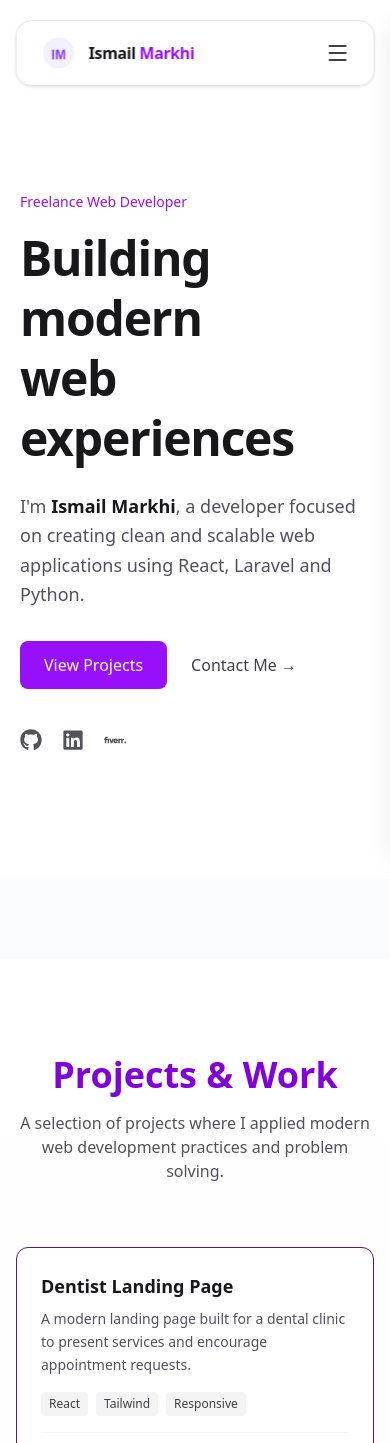
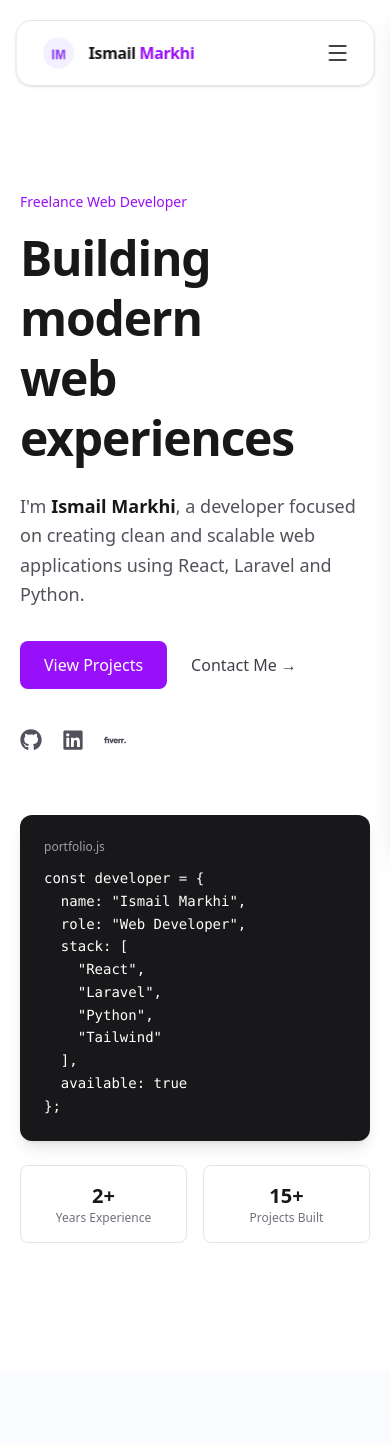
Before and after one commit to IsmailMarkhi/MyWorld, a React (Vite) app: page / in a window 390 px wide. Shown: the top 1443 px of the page. Built offline with nearby package versions, Linux system fonts and the light colour scheme.

Commit message:
hero bug fi

```diff
--- a/src/components/sections/Hero.jsx
+++ b/src/components/sections/Hero.jsx
@@ -76,7 +76,7 @@ export default function Hero() {
 
 
           {/* RIGHT SIDE */}
-          <div className="hidden lg:block">
+          <div className="sm:flex lg:block">
 
             <div className="bg-zinc-900 text-white rounded-xl p-6 shadow-lg">
 
--- a/src/pages/Home.jsx
+++ b/src/pages/Home.jsx
@@ -31,17 +31,17 @@ export default function Home() {
       </section>
 
       <section
+        id="tech"
+        className="scroll-mt-24 py-20"
+      >
+        <TechStack />
+      </section>
+
+      <section
         id="services"
         className="scroll-mt-24 py-20 bg-purple-900"
       >
         <Services />
-      </section>
-
-      <section
-        id="tech"
-        className="scroll-mt-24 py-20"
-      >
-        <TechStack />
       </section>
 
       <section
```
